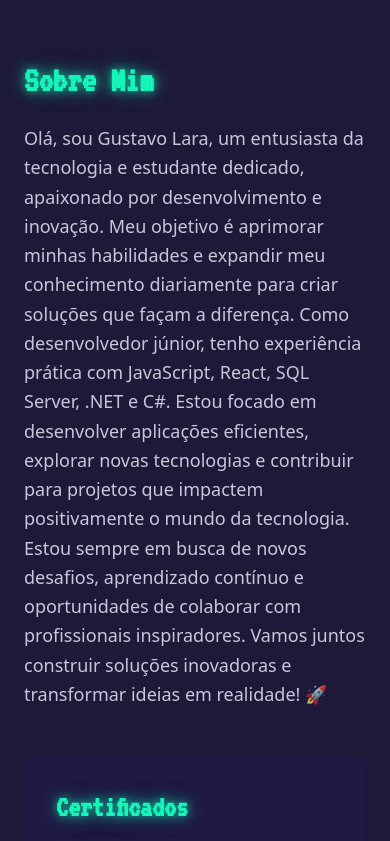
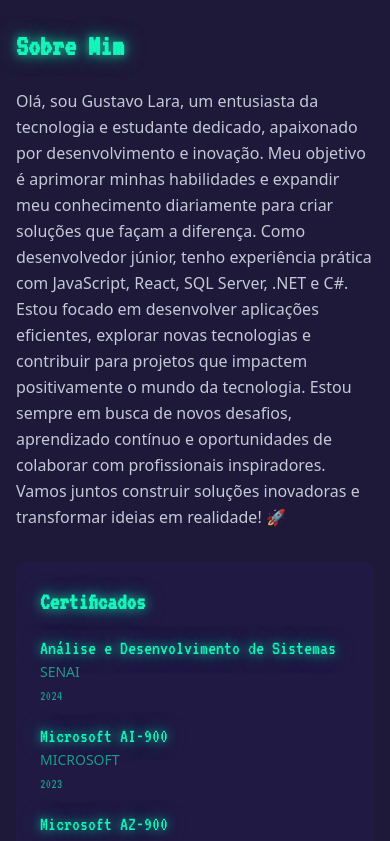
Before and after one commit to gustavo-lara/portifolio, a React (Vite) app: page / in a window 390 px wide. Shown: the part 960-1801 px from the top of the page. Built offline with nearby package versions, Linux system fonts and the light colour scheme.

Commit message:
Responsividade

```diff
--- a/src/App.jsx
+++ b/src/App.jsx
@@ -105,38 +105,7 @@ const App = () => {
             ))}
           </nav>
         </motion.div>
-
-        {/* Menu Mobile Expandido */}
-        {isMenuOpen && (
-          <motion.div
-            className="md:hidden absolute top-full left-0 right-0 bg-white font-vt323 border-b border-[#15F5BA]/10"
-            initial={{ opacity: 0, y: -20 }}
-            animate={{ opacity: 1, y: 0 }}
-            transition={{ duration: 0.5 }}
-          >
-            <nav className="container mx-auto px-6 py-4 flex flex-col gap-4 font-vt323">
-              {['home', 'sobre', 'tecnologias', 'projetos', 'contato'].map((item) => (
-                <Link
-                  key={item}
-                  to={item}
-                  smooth={true}
-                  duration={500}
-                  offset={-100}
-                  onClick={() => setIsMenuOpen(false)}
-                  className={`capitalize text-left ${activeSection === item
-                    ? 'text-[#15F5BA]'
-                    : 'text-[#15F5BA]/60'
-                    }`}
-                >
-                  {item}
-                </Link>
-              ))}
-            </nav>
-          </motion.div>
-        )}
       </header>
-
-
 
       {/* Conteúdo Principal */}
       < main className="pt-20">
@@ -166,54 +135,73 @@ const App = () => {
 
 
         {/* Sobre */}
-        <section id="sobre" className="py-24 border-b border-[#15F5BA]/10">
+        <section id="sobre" className="py-16 md:py-24 border-b border-[#15F5BA]/10">
           <motion.div
-            className="container mx-auto px-6"
+            className="container mx-auto px-4 sm:px-6 lg:px-8"
             initial={{ opacity: 0, y: 50 }}
             whileInView={{ opacity: 1, y: 0 }}
             transition={{ duration: 0.8 }}
-            viewport={{ once: true }} // Executa a animação apenas na primeira vez que entra na tela
+            viewport={{ once: true }}
           >
-            <div className="grid md:grid-cols-2 gap-12">
+            <div className="grid gap-8 md:grid-cols-2 md:gap-12">
               <div>
-                <h2 className="text-4xl font-bold text-[#15F5BA] mb-6 font-vt323">Sobre Mim</h2>
-                <p className="text-lg text-[#F0F3FF]/80 leading-relaxed">
-                  Olá, sou Gustavo Lara, um entusiasta da tecnologia e estudante dedicado, apaixonado por desenvolvimento e inovação. Meu objetivo é aprimorar minhas habilidades e expandir meu conhecimento diariamente para criar soluções que façam a diferença.
-                  Como desenvolvedor júnior, tenho experiência prática com JavaScript, React, SQL Server, .NET e C#. Estou focado em desenvolver aplicações eficientes, explorar novas tecnologias e contribuir para projetos que impactem positivamente o mundo da tecnologia.
-                  Estou sempre em busca de novos desafios, aprendizado contínuo e oportunidades de colaborar com profissionais inspiradores. Vamos juntos construir soluções inovadoras e transformar ideias em realidade! 🚀
+                <h2 className="text-3xl sm:text-4xl font-bold text-[#15F5BA] mb-6 font-vt323">
+                  Sobre Mim
+                </h2>
+                <p className="text-base sm:text-lg text-[#F0F3FF]/80 leading-relaxed">
+                  Olá, sou Gustavo Lara, um entusiasta da tecnologia e estudante
+                  dedicado, apaixonado por desenvolvimento e inovação. Meu objetivo é
+                  aprimorar minhas habilidades e expandir meu conhecimento diariamente
+                  para criar soluções que façam a diferença. Como desenvolvedor júnior,
+                  tenho experiência prática com JavaScript, React, SQL Server, .NET e
+                  C#. Estou focado em desenvolver aplicações eficientes, explorar novas
+                  tecnologias e contribuir para projetos que impactem positivamente o
+                  mundo da tecnologia. Estou sempre em busca de novos desafios,
+                  aprendizado contínuo e oportunidades de colaborar com profissionais
+                  inspiradores. Vamos juntos construir soluções inovadoras e
+                  transformar ideias em realidade! 🚀
                 </p>
               </div>
-              <div className="bg-[#3825a4]/10 rounded-lg p-8">
-                <h2 className="text-3xl font-bold text-[#15F5BA] mb-4 font-vt323">Certificados</h2>
+              <div className="bg-[#3825a4]/10 rounded-lg p-6 sm:p-8">
+                <h2 className="text-2xl sm:text-3xl font-bold text-[#15F5BA] mb-4 font-vt323">
+                  Certificados
+                </h2>
                 <div className="space-y-4">
                   {[
                     {
                       title: "Análise e Desenvolvimento de Sistemas",
                       org: "SENAI",
-                      year: "2024"
+                      year: "2024",
                     },
                     {
                       title: "Microsoft AI-900",
                       org: "MICROSOFT",
-                      year: "2023"
+                      year: "2023",
                     },
                     {
                       title: "Microsoft AZ-900",
                       org: "MICROSOFT",
-                      year: "2023"
+                      year: "2023",
                     },
                     {
                       title: "Modelagem de Dados",
                       org: "FUNDAÇÃO BRADESCO",
-                      year: "2023"
-                    }
+                      year: "2023",
+                    },
                   ].map((cert) => (
-                    <div key={cert.title} className="flex justify-between items-start">
+                    <div
+                      key={cert.title}
+                      className="flex flex-col md:flex-row justify-between items-start md:items-center"
+                    >
                       <div>
-                        <h3 className="text-4xl md:text-6xl lg:text-2xl text-[#15F5BA] font-vt323">{cert.title}</h3>
+                        <h3 className="text-xl sm:text-2xl md:text-xl lg:text-2xl text-[#15F5BA] font-vt323">
+                          {cert.title}
+                        </h3>
                         <p className="text-sm text-[#15F5BA]/60">{cert.org}</p>
                       </div>
-                      <span className="text-sm text-[#15F5BA]/60 font-vt323">{cert.year}</span>
+                      <span className="text-sm text-[#15F5BA]/60 font-vt323 mt-1 md:mt-0">
+                        {cert.year}
+                      </span>
                     </div>
                   ))}
                 </div>
@@ -221,6 +209,7 @@ const App = () => {
             </div>
           </motion.div>
         </section>
+
 
         {/* Tecnologias */}
         <section id="tecnologias" className="py-24 border-b border-[#15F5BA]/10">
```
